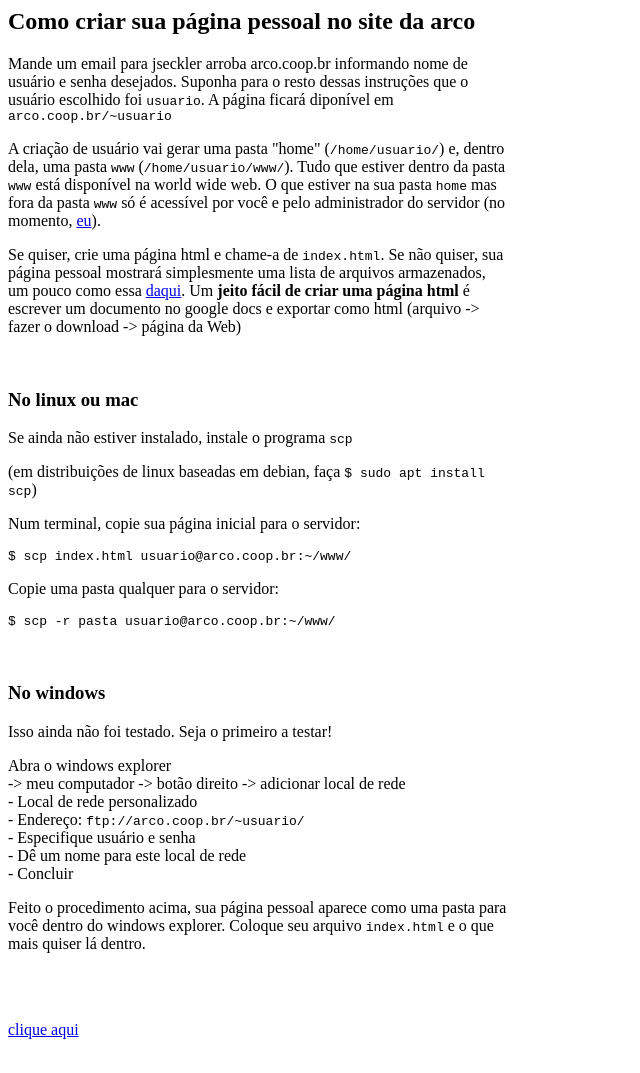
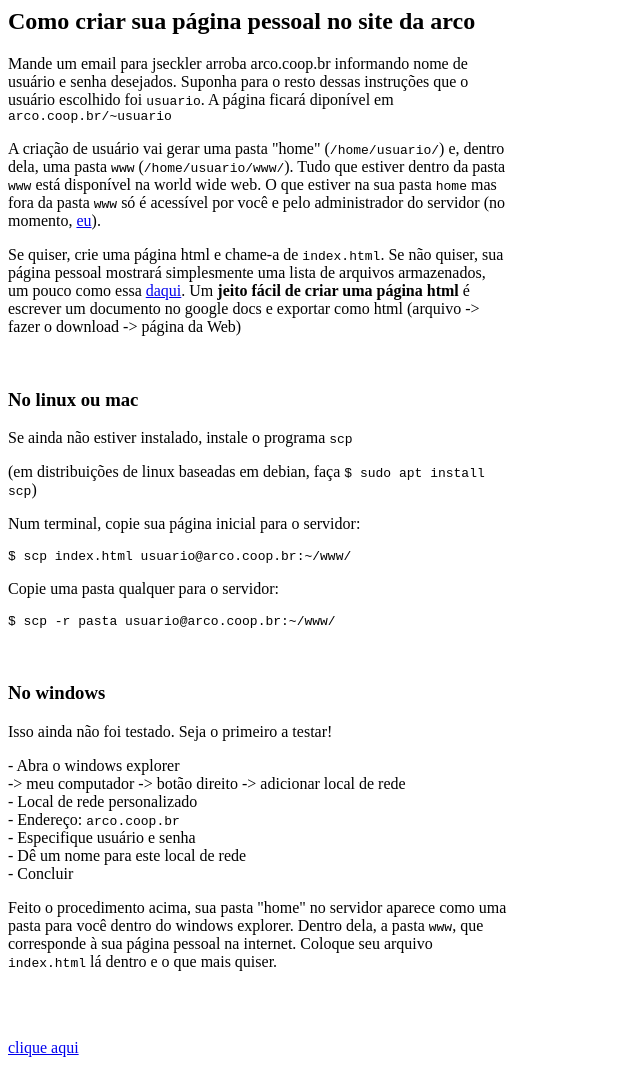
Before and after one commit to joaoseckler/arco, a plain HTML site: page index.html in a window 1280 px wide. Shown: the whole page, without its empty margins (0-640 px from the left). Drawn offline with Linux system fonts and the light colour scheme.

Commit message:
minor fix

```diff
--- a/index.html
+++ b/index.html
@@ -52,19 +52,20 @@
       <h3> No windows </h3>
       <p> Isso ainda não foi testado. Seja o primeiro a testar! </p>
 
-      <p> Abra o windows explorer<br>
-      -> meu computador -> botão direito -> adicionar local de rede<br>
+      <p>- Abra o windows explorer<br>
+      &#09; -> meu computador -> botão direito -> adicionar local de rede<br>
       - Local de rede personalizado<br>
-      - Endereço: <code>ftp://arco.coop.br/~usuario/</code><br>
+      - Endereço: <code>arco.coop.br</code><br>
       - Especifique usuário e senha<br>
       - Dê um nome para este local de rede<br>
       - Concluir
       </p>
 
-      <p> Feito o procedimento acima, sua página pessoal aparece como
-      uma pasta para você dentro do windows explorer. Coloque seu
-      arquivo <code>index.html</code> e o que mais quiser lá dentro.
-      </p>
+      <p> Feito o procedimento acima, sua pasta "home" no servidor
+      aparece como uma pasta para você dentro do windows explorer.
+      Dentro dela, a pasta <code>www</code>, que corresponde à sua
+      página pessoal na internet. Coloque seu arquivo
+      <code>index.html</code> lá dentro e o que mais quiser. </p>
 
       <br><br>
       <p>
```
